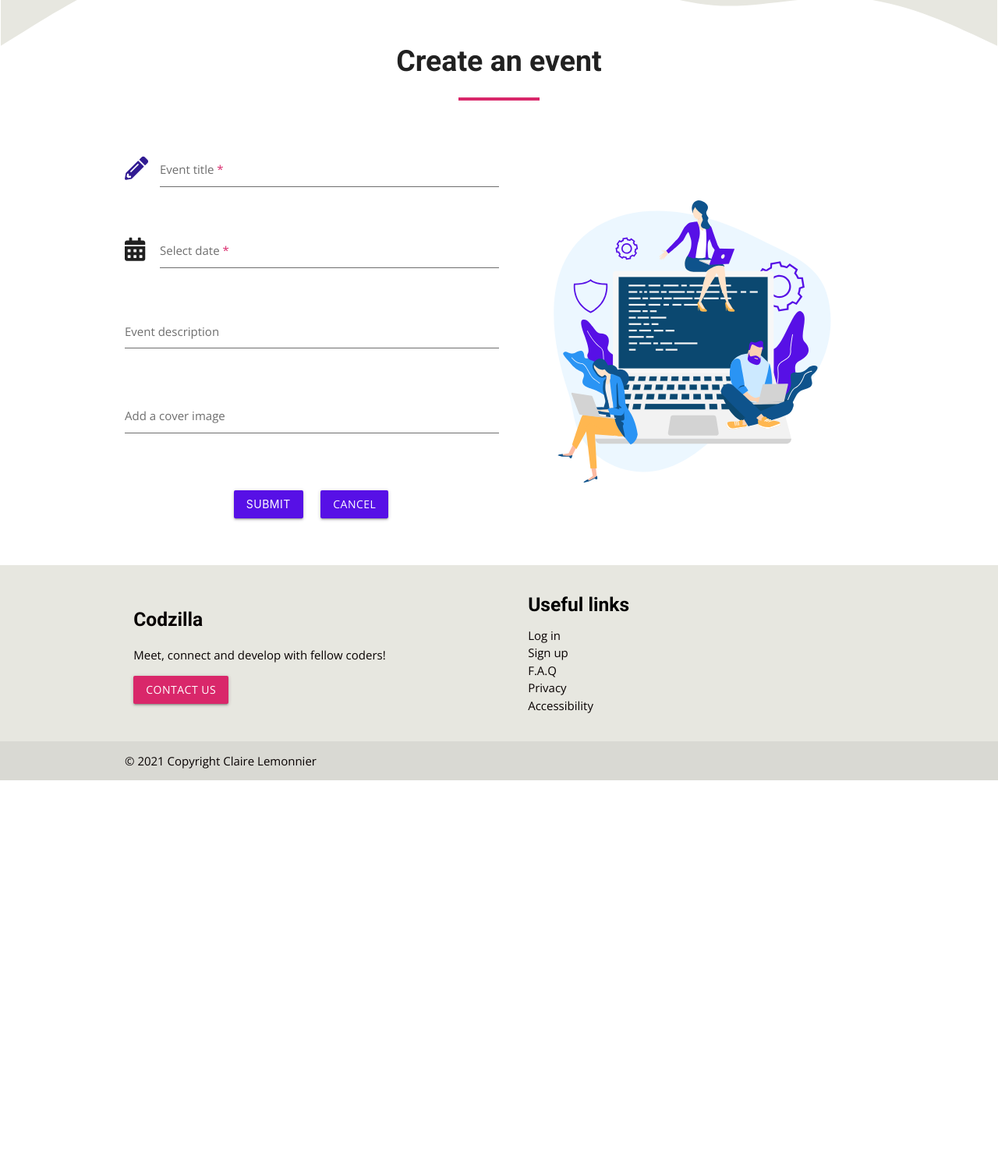
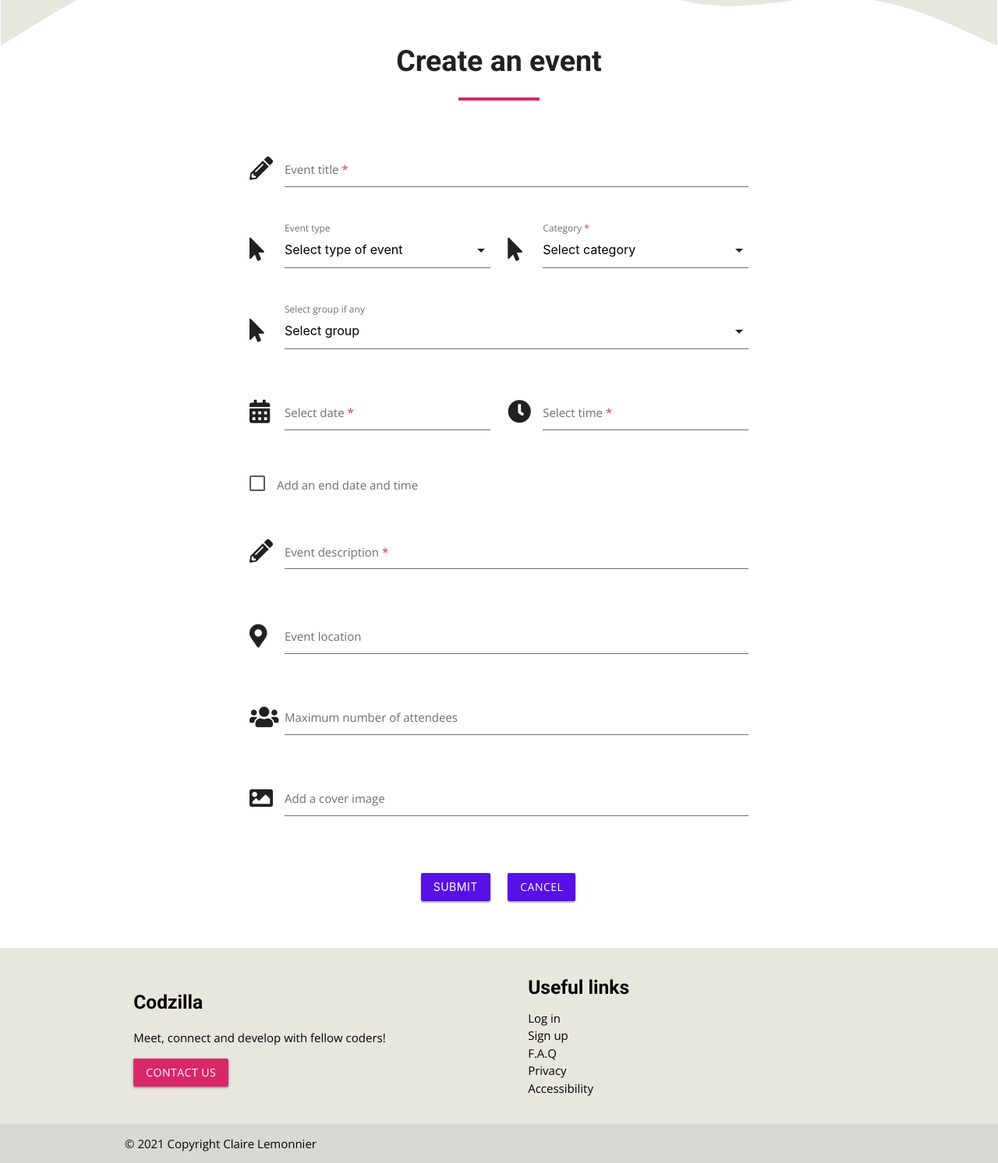
Before and after one commit to lemocla/Codzilla, a Flask app: page /add-event in a window 1280 px wide. Shown: the part 160-1652 px from the top of the page at 78% size. Before the commit the page ends 1161 px from the top, so only its background shows below. Run offline with Flask 2, Linux system fonts and the light colour scheme; the visitor is signed in with stand-in values (Sample User, id 1); a database or web service that is not in the repository returns one stand-in record (values such as "Sample title"); some web fonts are replaced.

Commit message:
Add content to add event form & fix nav cursor

```diff
--- a/app/events.py
+++ b/app/events.py
@@ -5,6 +5,7 @@ from bson.objectid import ObjectId
 from app import mongo
 from app.models.event import Event
 from app.models.user import User
+from app.models.group import Group
 
 # Blueprint
 events = Blueprint("events", __name__)
@@ -29,4 +30,10 @@ def event(event_id):
 
 @events.route("/add-event", methods=["GET", "POST"])
 def add_event():
-    return render_template("add-event.html")
+    user = User.check_existing_user(session["email"])
+    types = mongo.db.types.find()
+    categories = mongo.db.categories.find()
+    groups = list(Group.find_groups_by_id(user["group_owned"]))
+    return render_template("add-event.html", user=user,
+                           types=types, categories=categories,
+                           groups=groups)
--- a/app/static/css/style.css
+++ b/app/static/css/style.css
@@ -191,9 +191,12 @@ nav {
 
 .dropdown-content li>a,
 .dropdown-content li>span {
-    width: 100%;
     color: var(--black) !important;
     border-bottom: 1px solid var(--ivory);
+}
+
+nav ul a {
+    cursor: default !important;
 }
 
 nav .brand-logo {
@@ -573,6 +576,10 @@ label {
 
 @media only screen and (min-width: 600px) {
 
+    nav {
+        padding: 0 15px !important;
+    }
+
     .home-container {
         margin-top: 9rem;
     }
--- a/app/static/js/script.js
+++ b/app/static/js/script.js
@@ -22,8 +22,16 @@
             done: "Select"
         }
     });
+    $('.timepicker').timepicker({
+    twelveHour: false,
+    showClearBtn: true,
+    i18n:{
+            done: "Select"
+        }
+    });
 
-      $('.timepicker').timepicker({});
+      $('select').formSelect();
+
 
     //Flickity caraouse initialisation
     $('.main-carousel').flickity({
--- a/app/templates/add-event.html
+++ b/app/templates/add-event.html
@@ -11,55 +11,142 @@
 </div>
 
 <div class="row valign-wrapper">
-    <div class="col s12 m8 offset-m2 l6">
+    <div class="col s12 m8 offset-m2">
         <div class="row">
             <!-- form -->
             <form class="cols s12" id="add_event">
+
                 <!-- event title -->
                 <div class="row">
                     <div class="input-field col s12">
-                        <i class="fas fa-pencil-alt prefix deep-purple-text text-darken-4"></i>
-                        <input id="event-title" type="text" name="event_title" minlenght="3" maxlength="250"
+                        <i class="fas fa-pencil-alt prefix"></i>
+                        <input id="event_title" type="text" name="event_title" minlength="3" maxlength="250"
                             class="validate" required>
-                        <label for="event-title">Event title</label>
+                        <label for="event_title">Event title</label>
                     </div>
                 </div>
-                <!-- type -->
 
-                <!-- category -->
+
+                <div class="row">
+                    <!-- type -->
+                    <div class="input-field col s6">
+                        <i class="fas fa-mouse-pointer prefix"></i>
+                        <select id="even_type" name="event_type" class="validate" required>
+                            <option value="" disabled selected>Select type of event</option>
+                            {% for type in types %}
+                             <option value="{{ type.type_name }}">{{ type.type_name }}</option>
+                            {% endfor %}
+                        </select>
+                        <label for="event_type">Event type</label>
+                    </div>
+                    <!-- category -->
+                    <div class="input-field col s6">
+                        <i class="fas fa-mouse-pointer prefix"></i>
+                        <select id="event_category" name="event_category" class="validate" required>
+                            <option value="" disabled selected>Select category</option>
+                            {% for cat in categories %}
+                             <option value="{{ cat.category_name }}">{{ cat.category_name }}</option>
+                            {% endfor %}
+                        </select>
+                        <label for="event_category">Category</label>
+                    </div>
+                </div>
+
+                <!-- group  -->
+                <div class="row">
+                    <div class="input-field col s12">
+                        <i class="fas fa-mouse-pointer prefix"></i>
+                        <select id="group" name="group" class="validate">
+                            <option value="" disabled selected>Select group</option>
+                            {% if groups|length > 0 %}
+                              {% for group in groups %}
+                             <option value="{{ group.group_name }}">{{ group.group_name }}</option>
+                            {% endfor %}
+                            {% endif %}
+                        </select>
+                        <label for="group">Select group if any</label>
+                    </div>
+
+                </div>
 
                 <!-- date -->
                 <div class="row">
-                    <div class="input-field col s12">
+                    <div class="input-field col s6">
                         <i class="fas fa-calendar-alt prefix"></i>
-                        <input id="date-start" name="date_start" type="text" class="datepicker validate" required>
-                        <label for="date-start">Select date</label>
+                        <input id="date_start" name="date_start" type="text" class="datepicker validate" required>
+                        <label for="date_start">Select date</label>
+                    </div>
+                    <!-- time -->
+                    <div class="input-field col s6">
+                        <i class="fas fa-clock prefix"></i>
+                        <input id="time_start" name="time_start" type="text" class="timepicker validate" required>
+                        <label for="time_start">Select time</label>
                     </div>
                 </div>
-                <!-- time -->
 
                 <!-- endtime checkbox -->
+                <div class="row">
+                    <p class="col s12">
+                        <label>
+                            <input type="checkbox" class="filled-in" name="is_endtime" />
+                            <span>Add an end date and time</span>
+                        </label>
+                    </p>
+                </div>
 
-                <!-- location -->
+                <!-- end time -->
+                <div class="row hide">
+                    <div class="input-field col s6">
+                        <i class="fas fa-clock prefix"></i>
+                        <input id="time_end" name="time_end" type="text" class="timepicker validate">
+                        <label for="time_end">Select end time</label>
+                    </div>
+                </div>
 
                 <!-- event description -->
                 <div class="row">
                     <div class="input-field col s12">
-                        <textarea id="group_description" name="group_description" minlenght="3" maxlength="1500"
+                        <i class="fas fa-pencil-alt prefix"></i>
+                        <textarea id="event_description" name="event_description" minlength="3" maxlength="1500"
                             class="materialize-textarea validate" required></textarea>
                         <label for="event_description">Event description</label>
                     </div>
                 </div>
 
-                <!-- cover image -->
+                <!-- location -->
                 <div class="row">
                     <div class="input-field col s12">
-                        <input id="event-img-url" type="text" name="img_url" minlenght="3" maxlength="1500">
-                        <label for="event-img-url">Add a cover image</label>
+                        <i class="fas fa-map-marker-alt prefix"></i>
+                        <input id="event_location" type="text" name="event_location">
+                        <label for="event_location">Event location</label>
+                    </div>
+                </div>
+
+                <!-- event link -->
+                <div class="row hide">
+                    <div class="input-field col s12">
+                        <i class="fas fa-link prefix"></i>
+                        <input id="event_link" type="text" name="event_link">
+                        <label for="event_link">Event link</label>
                     </div>
                 </div>
 
                 <!-- maximum of attendees -->
+                <div class="row">
+                    <div class="input-field col s12">
+                        <i class="fas fa-users prefix"></i>
+                        <input id="max_attendees" type="text" name="max_attendees">
+                        <label for="max_attendees">Maximum number of attendees</label>
+                    </div>
+                </div>
+                <!-- cover image -->
+                <div class="row">
+                    <div class="input-field col s12">
+                        <i class="fas fa-image prefix"></i>
+                        <input id="img_url" type="text" name="img_url">
+                        <label for="img_url">Add a cover image</label>
+                    </div>
+                </div>
 
                 <!-- buttons -->
                 <div class="row">
@@ -73,10 +160,7 @@
             </form>
         </div>
     </div>
-    <!-- Image large screen only -->
-    <div class="col l6 hide-on-med-and-down">
-        <img class="responsive-img" src="{{ url_for('static', filename='images/support-team.svg')}}" alt="">
-    </div>
+
 </div>
 
 {% endblock  %}
```
